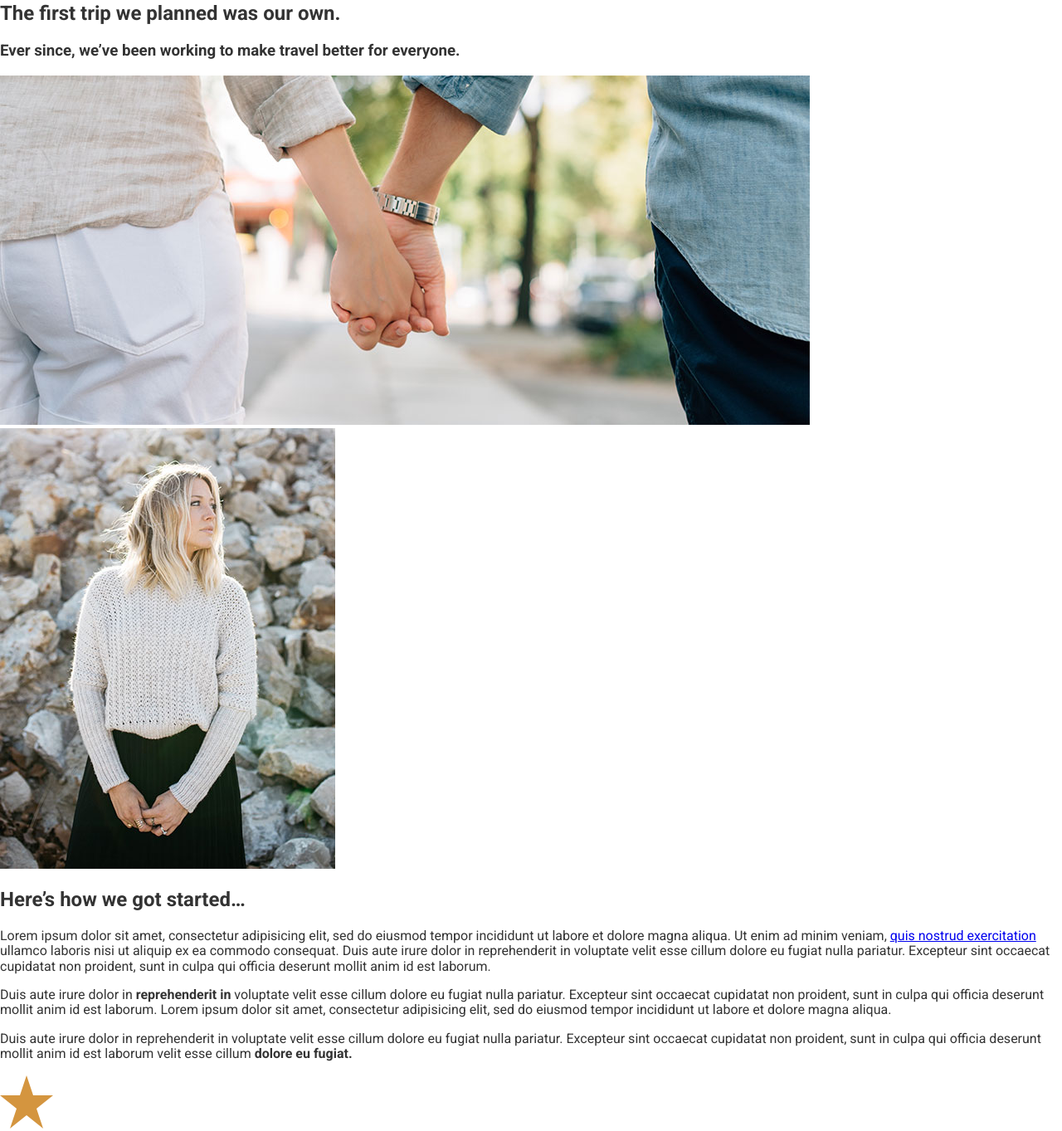
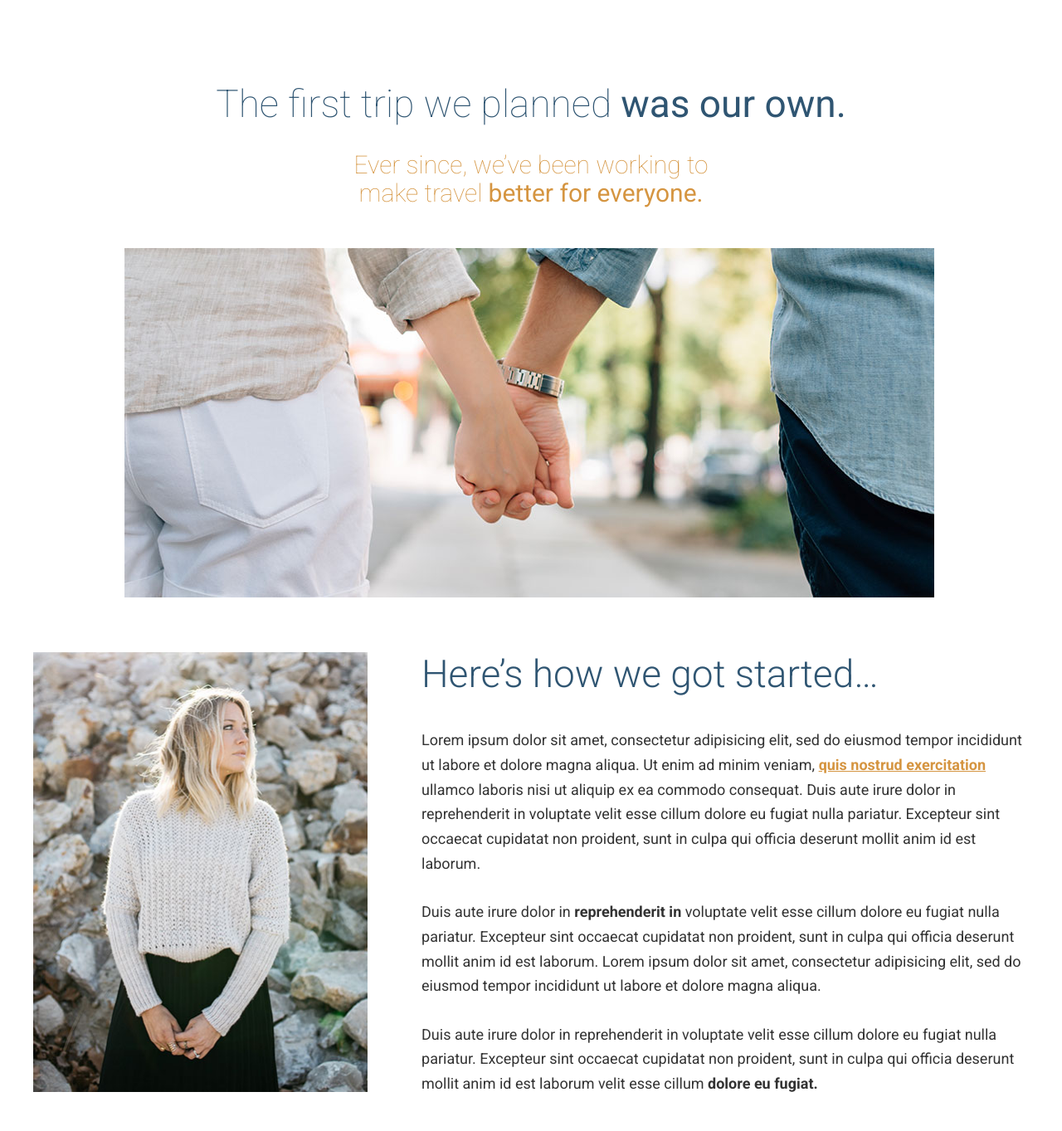
Before and after one commit to vigneshashokan/travel-agency-website, a website: page app/index.html in a window 1280 px wide. Shown: the part 791-2154 px from the top of the page at 83% size. Drawn offline with Linux system fonts and the light colour scheme.

Commit message:
styled 'trip' block of the site

```diff
--- a/app/assets/styles/base/_global.css
+++ b/app/assets/styles/base/_global.css
@@ -7,3 +7,11 @@ img {
   max-width: 100%;
   height: auto;
 }
+
+* {
+  box-sizing: border-box;
+}
+
+a {
+  color: $mainOrange;
+}
--- a/app/assets/styles/base/_mixins.css
+++ b/app/assets/styles/base/_mixins.css
@@ -15,3 +15,10 @@
     @mixin-content;
   }
 }
+@define-mixin clearFix {
+  &::after {
+    content: "";
+    clear: both;
+    display: table;
+  }
+}
--- /dev/null
+++ b/app/assets/styles/modules/_generic-content-container.css
@@ -0,0 +1,14 @@
+.generic-content-container {
+  p {
+    line-height: 1.65;
+    margin: 1.8rem 0;
+
+    @mixin atSmall {
+      font-size: 1.125rem;
+    }
+  }
+
+  p a {
+    font-weight: 700;
+  }
+}
--- /dev/null
+++ b/app/assets/styles/modules/_headline.css
@@ -0,0 +1,50 @@
+.headline {
+  font-weight: 300;
+  font-size: 1.9rem;
+  color: $mainBlue;
+
+  @mixin atSmall{
+    font-size: 2.875rem;
+  }
+
+  &--centered {
+    text-align: center;
+  }
+
+  &--orange {
+    color: $mainOrange;
+  }
+
+  &--small {
+    font-size: 1.2rem;
+
+    @mixin atSmall{
+      font-size: 1.875rem;
+    }
+  }
+
+  &--narrow {
+    max-width: 500px;
+    margin-left: auto;
+    margin-right: auto;
+  }
+
+  &--light {
+    font-weight: 100;
+  }
+
+  strong  {
+    font-weight: 400;
+  }
+  &--b-margin-small {
+    margin-bottom: .5em;
+  }
+
+  &--b-margin-large {
+    margin-bottom: 1.6em;
+  }
+
+  &--no-t-margin {
+    margin-top: 0;
+  }
+}
--- /dev/null
+++ b/app/assets/styles/modules/_page-section.css
@@ -0,0 +1,12 @@
+.page-section {
+  padding: 1.2rem 0;
+
+  @mixin atMedium {
+    padding: 4.5rem 0;
+  }
+
+  &--blue {
+    background-color: $mainBlue;
+    color: #FFF;
+  }
+}
--- /dev/null
+++ b/app/assets/styles/modules/_rows.css
@@ -0,0 +1,40 @@
+.row {
+
+  @mixin clearFix;
+
+  &__b-margin-until-medium {
+    margin-bottom: 1rem;
+  }
+
+  @mixin atMedium {
+    &__b-margin-until-medium {
+      margin-bottom: 0;
+    }
+
+    &__medium-4 {
+      float:left;
+      width:33.33%;
+    }
+
+    &__medium-4--larger {
+      width:37%;
+    }
+
+    &__medium-8 {
+      float:left;
+      width:66.67%;
+    }
+
+    &__medium-8--smaller {
+      width:63%;
+    }
+  }
+
+  &--gutter {
+    margin-right: -65px;
+  }
+
+  &--gutter > div{
+    padding-right: 65px;
+  }
+}
--- /dev/null
+++ b/app/assets/styles/modules/_wrapper.css
@@ -0,0 +1,25 @@
+.wrapper {
+  padding-left: 18px;
+  padding-right: 18px;
+  max-width: 1236px;
+  margin-left: auto;
+  margin-right: auto;
+  overflow: hidden;
+
+  &--medium {
+    max-width:980px;
+  }
+
+  &--b-margin {
+    margin-bottom: 1rem;
+
+    @mixin atSmall {
+      margin-bottom: 3.875rem;
+    }
+  }
+
+  .wrapper {
+    padding-left: 0;
+    padding-right: 0;
+  }
+}
--- a/app/index.html
+++ b/app/index.html
@@ -26,28 +26,47 @@
       <source srcset= "assets/images/hero--large.jpg 1920w, assets/images/hero--large-hi-dpi.jpg 3840w" media="(min-width: 1380px)">
       <source srcset= "assets/images/hero--medium.jpg 1380w, assets/images/hero--medium-hi-dpi.jpg 2760w" media="(min-width: 990px)">
       <source srcset= "assets/images/hero--small.jpg 990w, assets/images/hero--small-hi-dpi.jpg 1980w" media="(min-width: 640px)">
-      <img srcset="assets/images/hero--smaller.jpg 640w, assets/images/hero--smaller-hi-dpi.jpg 1280w" alt="Coastal view of oceans and mountains">
+      <img class="large-hero__image" srcset="assets/images/hero--smaller.jpg 640w, assets/images/hero--smaller-hi-dpi.jpg 1280.w" alt="Coastal view of oceans and mountains">
     </picture>
     <div class="large-hero__text-content">
+      <div class="wrapper">
         <h1 class="large-hero__title">Your clarity.</h1>
         <h2 class="large-hero__subtitle">One trip away.</h2>
         <p class="large-hero__description">We create soul restoring journeys that inspire you to be you.</p>
         <p><a href="#" class="btn btn--orange btn--large">Get Started Today</a></p>
       </div>
     </div>
+  </div>
 
-  <div id="our-beginning">
-    <h2>The first trip we planned was our own.</h2>
-    <h3>Ever since, we&rsquo;ve been working to make travel better for everyone.</h3>
-    <img src="assets/images/first-trip.jpg" alt="Couple walking down a street.">
-    <img src="assets/images/our-start.jpg" alt="Our founder, Jane Doe">
-    <h2>Here&rsquo;s how we got started&hellip;</h2>
+  <div id="our-beginning" class="page-section">
+    <div class="wrapper">
+      <h2 class="headline headline--centered headline--light headline--b-margin-small">The first trip we planned <strong>was our own.</strong></h2>
+      <h3 class="headline headline--centered headline--orange headline--small headline--narrow headline--light headline--b-margin-large">Ever since, we&rsquo;ve been working to make travel <strong>better for everyone.</strong></h3>
+      <div class="wrapper wrapper--medium wrapper--b-margin">
+        <img sizes="(min-width:970px) 976px, 100vw" srcset="assets/images/first-trip-low-res.jpg 565w, assets/images/first-trip.jpg 976w, assets/images/first-trip-hi-dpi.jpg 1952w" alt="Couple walking down a street">
+      </div>
+      <div class="row row--gutter">
+        <div class="row__medium-4 row__medium-4--larger row__b-margin-until-medium">
+          <picture>
+            <source sizes="404px" media="(min-width:1020px)" srcset="assets/images/our-start.jpg 404w, assets/images/our-start-hi-dpi.jpg 808w">
+            <source sizes="320px" media="(min-width:800px)" srcset="assets/images/our-start-portrait.jpg 382w, assets/images/our-start-portrait-hi-dpi.jpg 764w">
+            <img srcset="assets/images/our-start-landscape.jpg 800w, assets/images/our-start-landscape-hi-dpi.jpg 1600w" alt="Our founder, Jane Doe">
+          </picture>
+        </div>
+        <div class="row__medium-8 row__medium-8--smaller">
+          <div class="generic-content-container">
+            <h2 class="headline headline--no-t-margin">Here&rsquo;s how we got started&hellip;</h2>
             <p>Lorem ipsum dolor sit amet, consectetur adipisicing elit, sed do eiusmod tempor incididunt ut labore et dolore magna aliqua. Ut enim ad minim veniam, <a href="#">quis nostrud exercitation</a> ullamco laboris nisi ut aliquip ex ea commodo consequat. Duis aute irure dolor in reprehenderit in voluptate velit esse cillum dolore eu fugiat nulla pariatur. Excepteur sint occaecat cupidatat non proident, sunt in culpa qui officia deserunt mollit anim id est laborum.</p>
             <p>Duis aute irure dolor in <strong>reprehenderit in</strong> voluptate velit esse cillum dolore eu fugiat nulla pariatur. Excepteur sint occaecat cupidatat non proident, sunt in culpa qui officia deserunt mollit anim id est laborum. Lorem ipsum dolor sit amet, consectetur adipisicing elit, sed do eiusmod tempor incididunt ut labore et dolore magna aliqua.</p>
             <p>Duis aute irure dolor in reprehenderit in voluptate velit esse cillum dolore eu fugiat nulla pariatur. Excepteur sint occaecat cupidatat non proident, sunt in culpa qui officia deserunt mollit anim id est laborum velit esse cillum <strong>dolore eu fugiat.</strong></p>
           </div>
+        </div>
+      </div>
+    </div>
+  </div>
 
-  <div id="features">
+  <div id="features" class="page-section page-section--blue">
+    <div class="wrapper">
       <img src="assets/images/icons/star.svg">
       <h2>Our Features</h2>
 
@@ -67,8 +86,9 @@
       <h3>Survival Kit</h3>
       <p>Everytime you book an escape with us we send you a survival kit with the finest materials. The kit will allow you to setup a tent, start a fire, scratch your own back and lower your taxes.</p>
   </div>
+</div>
 
-  <div id="testimonials">
+  <div id="testimonials" class="page-section">
     <img src="assets/images/icons/comment.svg">
     <h2>Real Testimonials</h2>
 
--- a/app/temp/styles/styles.css
+++ b/app/temp/styles/styles.css
@@ -470,8 +470,21 @@ img {
   height: auto;
 }
 
+* {
+  box-sizing: border-box;
+}
+
+a {
+  color: #d59541;
+}
+
 .large-hero {
   position: relative;
+  border-bottom: 10px solid #2f5572;
+}
+
+.large-hero__image {
+  display: block;
 }
 
 .large-hero__text-content {
@@ -487,25 +500,11 @@ img {
 .large-hero__title {
   font-weight: 300;
   color: #2f5572;
-  font-size: 1.1rem;
+  font-size: 2.4rem;
   margin:0;
 }
 
 @media (min-width:530px) {
-
-  .large-hero__title {
-    font-size: 2rem;
-  }
-}
-
-@media (min-width:800px) {
-
-  .large-hero__title {
-    font-size: 3.2rem;
-  }
-}
-
-@media (min-width:1200px) {
 
   .large-hero__title {
     font-size: 4.8rem;
@@ -515,7 +514,7 @@ img {
 .large-hero__subtitle {
   font-weight: 300;
   color: #2f5572;
-  font-size: 1.1rem;
+  font-size: 1.5rem;
   margin:0;
 }
 
@@ -528,12 +527,19 @@ img {
 
 .large-hero__description {
   color: #FFF;
-  font-size: 1.875rem;
+  font-size: 1.3rem;
   font-weight: 100;
   text-shadow: 2px 2px 0 rgba(0, 0, 0, 0.1);
   max-width: 30rem;
   margin-left: auto;
   margin-right: auto;
+}
+
+@media (min-width:530px) {
+
+  .large-hero__description {
+    font-size: 1.875rem;
+  }
 }
 
 .btn {
@@ -552,3 +558,165 @@ img {
   font-size: 1.25rem;
   padding: 1.1rem 1.9rem;
 }
+
+.wrapper {
+  padding-left: 18px;
+  padding-right: 18px;
+  max-width: 1236px;
+  margin-left: auto;
+  margin-right: auto;
+  overflow: hidden;
+}
+
+.wrapper--medium {
+  max-width:980px;
+}
+
+.wrapper--b-margin {
+  margin-bottom: 1rem;
+}
+
+@media (min-width:530px) {
+
+  .wrapper--b-margin {
+    margin-bottom: 3.875rem;
+  }
+}
+
+.wrapper .wrapper {
+  padding-left: 0;
+  padding-right: 0;
+}
+
+.page-section {
+  padding: 1.2rem 0;
+}
+
+@media (min-width:800px) {
+
+  .page-section {
+    padding: 4.5rem 0;
+  }
+}
+
+.page-section--blue {
+  background-color: #2f5572;
+  color: #FFF;
+}
+
+.headline {
+  font-weight: 300;
+  font-size: 1.9rem;
+  color: #2f5572;
+}
+
+@media (min-width:530px) {
+
+  .headline {
+    font-size: 2.875rem;
+  }
+}
+
+.headline--centered {
+  text-align: center;
+}
+
+.headline--orange {
+  color: #d59541;
+}
+
+.headline--small {
+  font-size: 1.2rem;
+}
+
+@media (min-width:530px) {
+
+  .headline--small {
+    font-size: 1.875rem;
+  }
+}
+
+.headline--narrow {
+  max-width: 500px;
+  margin-left: auto;
+  margin-right: auto;
+}
+
+.headline--light {
+  font-weight: 100;
+}
+
+.headline strong  {
+  font-weight: 400;
+}
+
+.headline--b-margin-small {
+  margin-bottom: .5em;
+}
+
+.headline--b-margin-large {
+  margin-bottom: 1.6em;
+}
+
+.headline--no-t-margin {
+  margin-top: 0;
+}
+
+.row::after {
+  content: "";
+  clear: both;
+  display: table;
+}
+
+.row__b-margin-until-medium {
+  margin-bottom: 1rem;
+}
+
+@media (min-width:800px) {
+
+  .row__b-margin-until-medium {
+    margin-bottom: 0;
+  }
+
+  .row__medium-4 {
+    float: left;
+    width: 33.33%;
+  }
+
+  .row__medium-4--larger {
+    width: 37%;
+  }
+
+  .row__medium-8 {
+    float: left;
+    width: 66.67%;
+  }
+
+  .row__medium-8--smaller {
+    width: 63%;
+  }
+}
+
+.row--gutter {
+  margin-right: -65px;
+}
+
+.row--gutter > div{
+  padding-right: 65px;
+}
+
+.generic-content-container p {
+  line-height: 1.65;
+  margin: 1.8rem 0;
+}
+
+@media (min-width:530px) {
+
+  .generic-content-container p {
+    font-size: 1.125rem;
+  }
+}
+
+.generic-content-container p a {
+  font-weight: 700;
+}
```
Also changed, not shown: app/assets/styles/modules/_large-hero.css (+12 -11 lines), app/assets/styles/styles.css (+6 -1 lines). Lines whose indentation alone changed are shown as unchanged.
